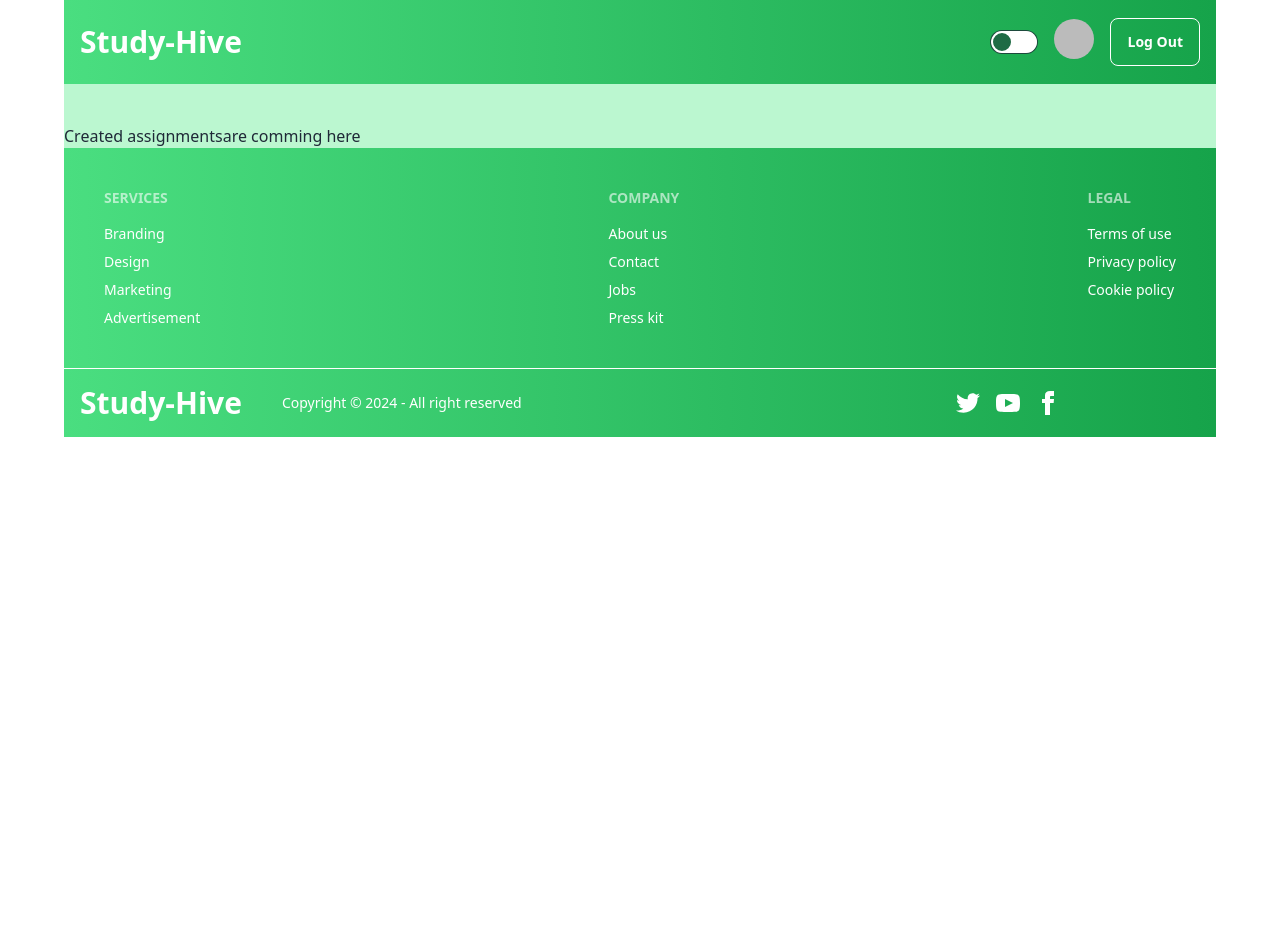
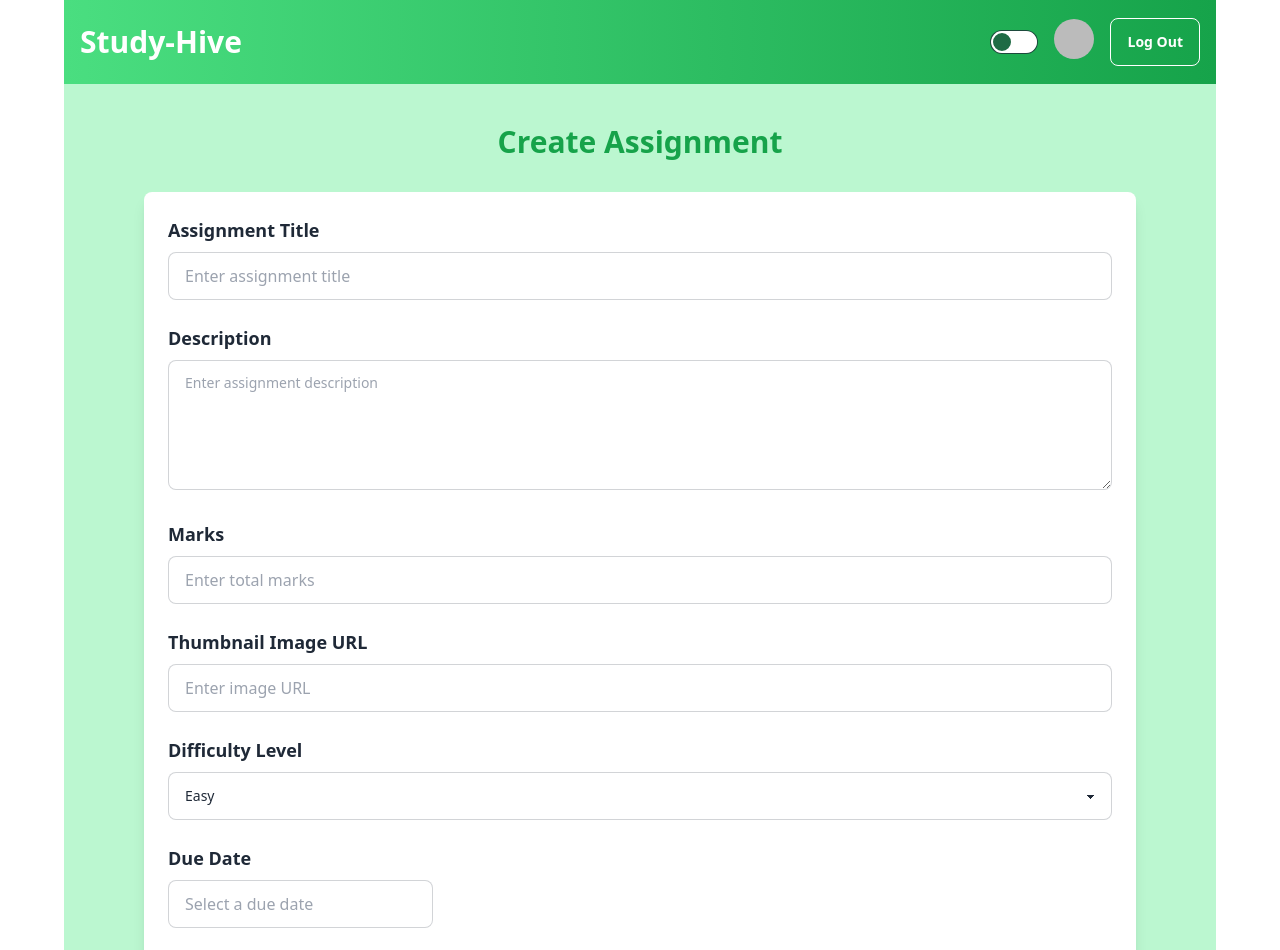
Before and after one commit to MehediBytes/study-hive-client, a React (Vite) app: page /create-assignments in a window 1280 px wide. Shown: the top 950 px of the page. Before the commit the page ends 800 px from the top, so only its background shows below. Built offline with nearby package versions, Linux system fonts and the light colour scheme; no server answers; sample sign-in values are in the browser's storage.

Commit message:
Adding createAssignments page and store data on mongodb

```diff
--- a/package.json
+++ b/package.json
@@ -11,11 +11,13 @@
   },
   "dependencies": {
     "axios": "^1.7.9",
+    "date-fns": "^4.1.0",
     "firebase": "^11.1.0",
     "localforage": "^1.10.0",
     "match-sorter": "^8.0.0",
     "react": "^18.3.1",
     "react-awesome-reveal": "^4.3.1",
+    "react-datepicker": "^7.5.0",
     "react-dom": "^18.3.1",
     "react-helmet-async": "^2.0.5",
     "react-icons": "^5.4.0",
--- a/src/pages/CreateAssignments.jsx
+++ b/src/pages/CreateAssignments.jsx
@@ -1,9 +1,134 @@
-import React from 'react';
+import React, { useState } from "react";
+import DatePicker from "react-datepicker";
+import "react-datepicker/dist/react-datepicker.css";
+import { useNavigate } from "react-router-dom";
+import { toast } from "react-toastify";
+import axios from "axios";
 
 const CreateAssignments = () => {
+    const [title, setTitle] = useState("");
+    const [description, setDescription] = useState("");
+    const [marks, setMarks] = useState("");
+    const [thumbnail, setThumbnail] = useState("");
+    const [difficulty, setDifficulty] = useState("easy");
+    const [dueDate, setDueDate] = useState(null);
+    const navigate = useNavigate();
+
+    const handleSubmit = async (e) => {
+        e.preventDefault();
+
+        // Input Validation
+        if (!title || !description || !marks || !thumbnail || !dueDate) {
+            toast.error("Please fill out all required fields.");
+            return;
+        }
+
+        // Preparing the assignment data
+        const assignmentData = {
+            title,
+            description,
+            marks,
+            thumbnail,
+            difficulty,
+            dueDate: dueDate.toISOString()
+        };
+
+        try {
+            // Sending assignment data to the server using Axios
+            await axios.post(`${import.meta.env.VITE_API_URL}/assignments`, assignmentData);
+
+            // Reset form fields
+            setTitle("");
+            setDescription("");
+            setMarks("");
+            setThumbnail("");
+            setDifficulty("easy");
+            setDueDate(null);
+
+            toast.success("Assignment created successfully");
+            navigate("/assignments");
+        } catch (error) {
+            toast.error("Failed to create assignment. Please try again.");
+            console.error("Error creating assignment:", error);
+        }
+    };
+
     return (
-        <div>
-            <h2>Created assignmentsare comming here</h2>
+        <div className="max-w-5xl mx-auto pb-10 px-4">
+            <h1 className="text-3xl font-bold text-green-600 mb-8 text-center">Create Assignment</h1>
+            <form onSubmit={handleSubmit} className="bg-base-100 p-6 rounded-lg shadow-lg space-y-6">
+                <div>
+                    <label className="block text-lg font-semibold mb-2" htmlFor="title">Assignment Title</label>
+                    <input
+                        type="text"
+                        id="title"
+                        className="input input-bordered w-full"
+                        placeholder="Enter assignment title"
+                        value={title}
+                        onChange={(e) => setTitle(e.target.value)}
+                    />
+                </div>
+                <div>
+                    <label className="block text-lg font-semibold mb-2" htmlFor="description">Description</label>
+                    <textarea
+                        id="description"
+                        className="textarea textarea-bordered w-full"
+                        placeholder="Enter assignment description"
+                        rows="4"
+                        value={description}
+                        onChange={(e) => setDescription(e.target.value)}
+                    ></textarea>
+                </div>
+                <div>
+                    <label className="block text-lg font-semibold mb-2" htmlFor="marks">Marks</label>
+                    <input
+                        type="number"
+                        id="marks"
+                        className="input input-bordered w-full"
+                        placeholder="Enter total marks"
+                        value={marks}
+                        onChange={(e) => setMarks(e.target.value)}
+                    />
+                </div>
+                <div>
+                    <label className="block text-lg font-semibold mb-2" htmlFor="thumbnail">Thumbnail Image URL</label>
+                    <input
+                        type="text"
+                        id="thumbnail"
+                        className="input input-bordered w-full"
+                        placeholder="Enter image URL"
+                        value={thumbnail}
+                        onChange={(e) => setThumbnail(e.target.value)}
+                    />
+                </div>
+                <div>
+                    <label className="block text-lg font-semibold mb-2" htmlFor="difficulty">Difficulty Level</label>
+                    <select
+                        id="difficulty"
+                        className="select select-bordered w-full"
+                        value={difficulty}
+                        onChange={(e) => setDifficulty(e.target.value)}
+                    >
+                        <option value="easy">Easy</option>
+                        <option value="medium">Medium</option>
+                        <option value="hard">Hard</option>
+                    </select>
+                </div>
+                <div>
+                    <label className="block text-lg font-semibold mb-2" htmlFor="dueDate">Due Date</label>
+                    <DatePicker
+                        id="dueDate"
+                        className="input input-bordered w-full"
+                        selected={dueDate}
+                        onChange={(date) => setDueDate(date)}
+                        dateFormat="MMMM d, yyyy"
+                        placeholderText="Select a due date"
+                    />
+                </div>
+                <button type="submit" className="btn btn-success w-full">
+                    Create Assignment
+                </button>
+            </form>
         </div>
     );
 };
```
Also changed, not shown: 1 other file (tests, documents, lock files or other folders).
